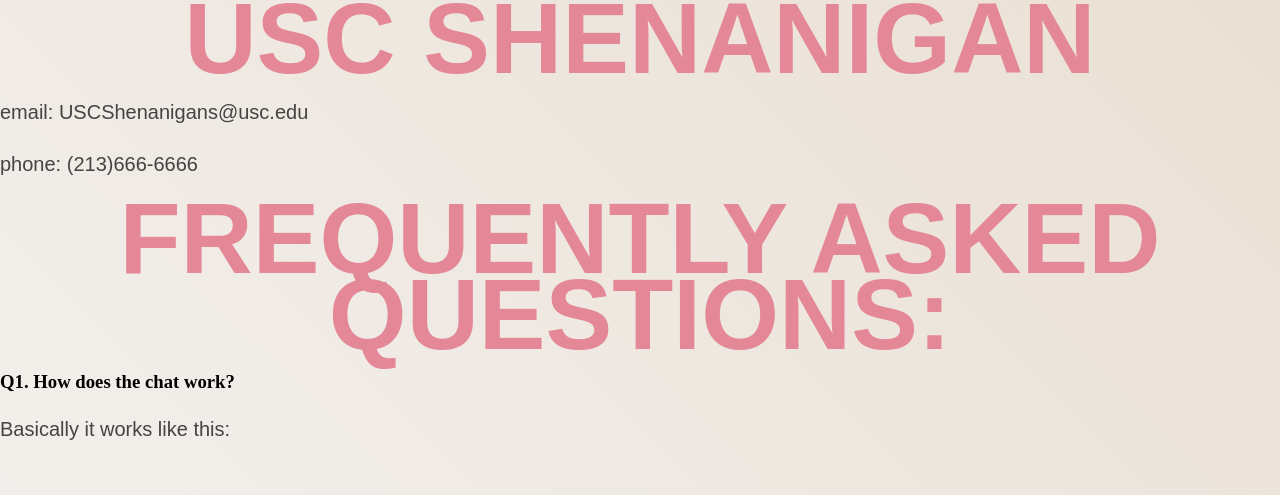
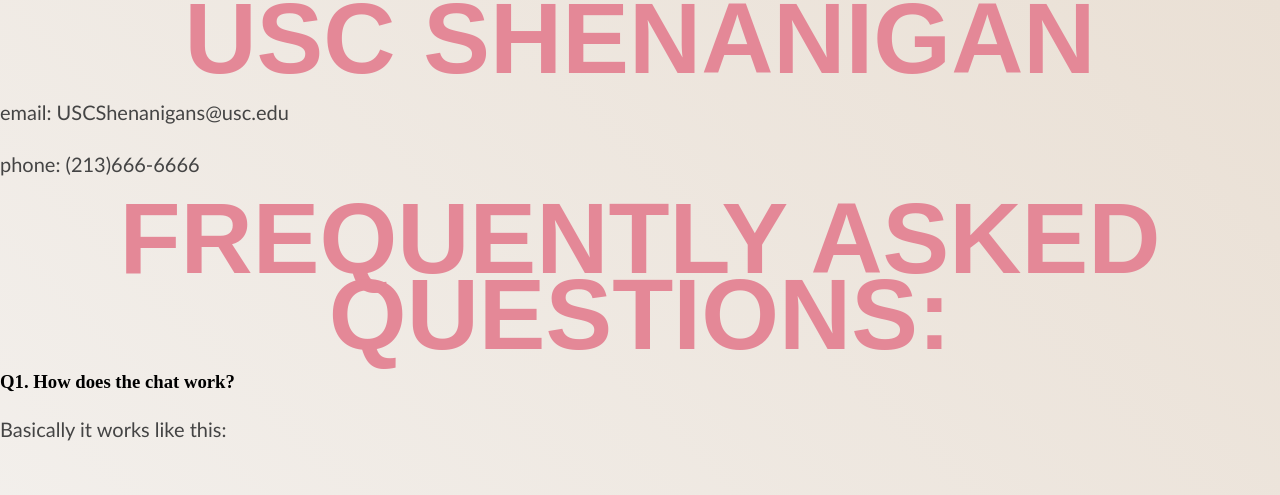
Before and after one commit to Edwin-Chan/HackPoly2017, a plain HTML site: page html/contacts.html in a window 1280 px wide. Shown: the top 495 px of the page. Drawn offline with Linux system fonts and the light colour scheme.

Commit message:
some CSS issues

```diff
--- a/html/introductionstyle.css
+++ b/html/introductionstyle.css
@@ -58,7 +58,7 @@
 p {
   color: #444444;
   line-height: 32px;
-  font-family: 'Raleway', sans-serif;
+  font-family: 'Comic Sans', Trebuchet MS;
   font-size: 20px;
   font-weight: 100;
 }
```
